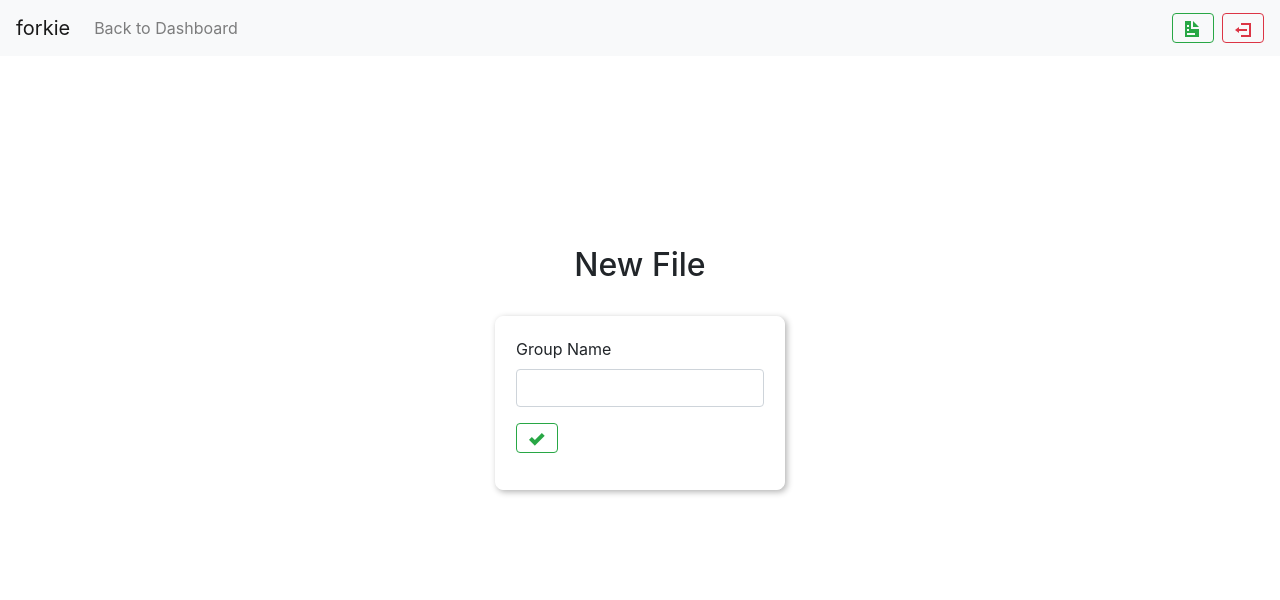
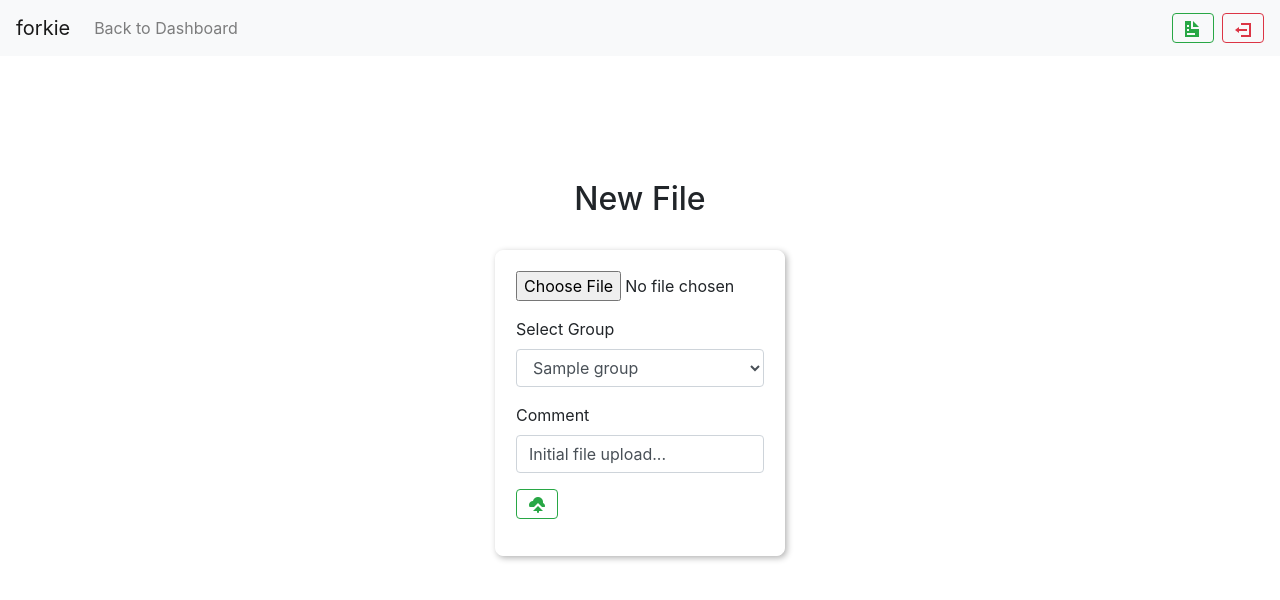
Before and after one commit to JoeRourke123/forkie, a Flask app: template templates/newfile.html in a window 1280 px wide. Shown: the top 600 px of the page. Run offline with Flask 2, Linux system fonts and the light colour scheme; the template is opened without the code that fills it: most values are stand-ins (such as "Sample title", 1, 10 or a date in 2020); some libraries are stand-ins or nearby versions.

Commit message:
Layout for new file complete

```diff
--- a/templates/newfile.html
+++ b/templates/newfile.html
@@ -23,7 +23,7 @@
             </li>
         </ul>
         <div class="form-inline my-2 my-lg-0">
-            <a type="button" class="btn btn-outline-success mr-2" href="#" role="button">
+            <a type="button" class="btn btn-outline-success mr-2" href="{{ url_for('newFilePage') }}" role="button">
                 <span class="oi oi-document" title="document"></span>
             </a>
             <a type="button" class="btn btn-outline-danger" href="#" role="button">
@@ -41,12 +41,24 @@
             <div class="card">
                 <div class="card-body">
                     <form action="{{ url_for('files.newFile') }}" method="post">
-                      <div class="form-group">
-                        <label for="groupName">Group Name</label>
-                        <input type="text" class="form-control" id="groupName" name="groupName">
-                      </div>
+                        <div class="form-group">
+                            <input type="file" class="form-control-file" id="file" name="file">
+                        </div>
+                        <div class="form-group">
+                            <label for="gropu">Select Group</label>
+                            <select class="form-control" id="group" name="groupid">
+                                {% for group in userGroups %}
+                                    <option value="{{ group.groupid }}">{{ group.groupname }}</option>
+                                {% endfor %}
+                            </select>
+                        </div>
+                        <div class="form-group">
+                            <label for="comment">Comment</label>
+                            <input type="text" class="form-control" id="comment" name="comment"
+                                   placeholder="Initial file upload..." value="Initial file upload...">
+                        </div>
                         <button class="btn btn-outline-success">
-                            <span class="oi oi-check" title="check"></span>
+                            <span class="oi oi-cloud-upload" title="cloud upload"></span>
                         </button>
                     </form>
                 </div>
```
